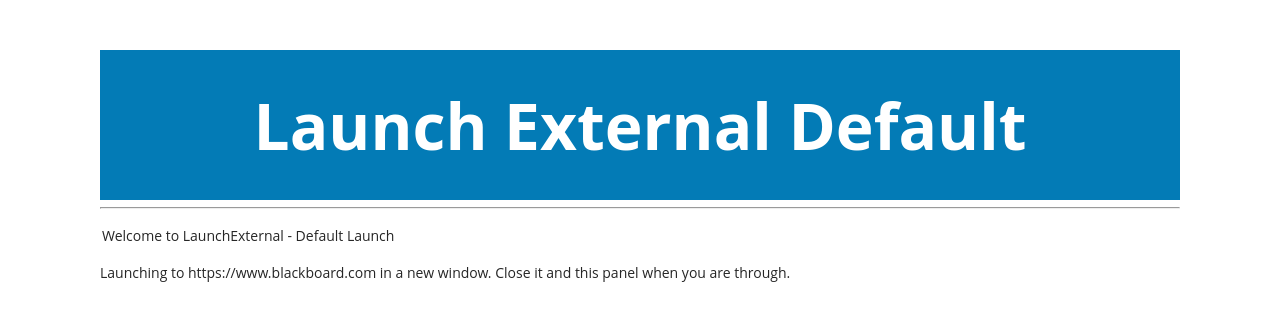
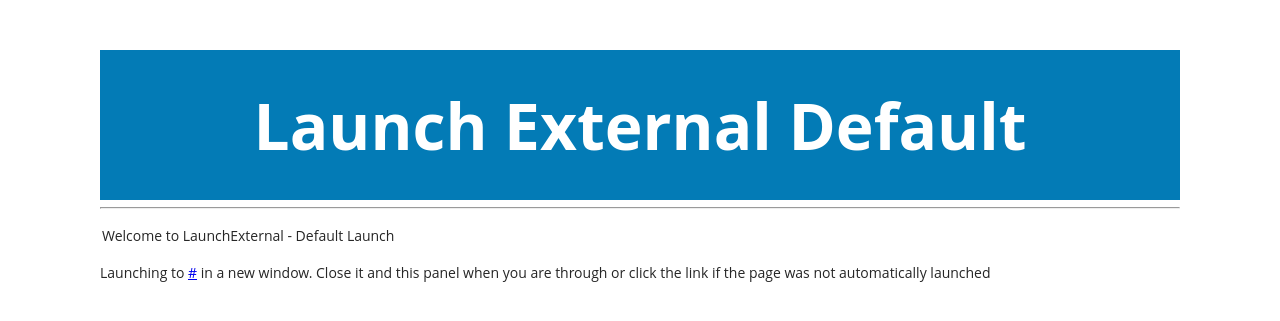
Before and after one commit to mark-b-kauffman/LaunchExternalJWKS, a Flask app: template app/templates/helloworld.html in a window 1280 px wide. Shown: the top 321 px of the page. Run offline with Flask 2, Linux system fonts and the light colour scheme; the template is opened without the code that fills it: most values are stand-ins (such as "Sample title", 1, 10 or a date in 2020).

Commit message:
Modified HTML file to avoud issues with multiple URL parameters

```diff
--- a/app/templates/helloworld.html
+++ b/app/templates/helloworld.html
@@ -1,23 +1,25 @@
 <!DOCTYPE html>
 <html lang="en">
-<head>
-  <meta charset="UTF-8">
-  <meta name="viewport" content="width=device-width, initial-scale=1.0">
-  <title>LaunchExternal Default</title>
-</head>
-<body>
-  <link rel="stylesheet" href="/static/style.css">
+  <head>
+    <meta charset="UTF-8" />
+    <meta name="viewport" content="width=device-width, initial-scale=1.0" />
+    <title>LaunchExternal Default</title>
+  </head>
+  <body>
+    <link rel="stylesheet" href="/static/style.css" />
     <header>
-      <h1>
-        Launch External Default
-      </h1>
+      <h1>Launch External Default</h1>
     </header>
     <hr />
-    <p>
-      Welcome to LaunchExternal - Default Launch
-    </p>
-    Launching to https://www.blackboard.com in a new window. Close it and this panel when you are through.
-    <script>window.open('https://www.blackboard.com') </script>
-
-</body>
+    <p>Welcome to LaunchExternal - Default Launch</p>
+    {% autoescape false %} Launching to
+    <a href="{{launch_url}}" id="target_url">{{launch_url}}</a> in a new window.
+    Close it and this panel when you are through or click the link if the page
+    was not automatically launched {% endautoescape %}
+    <script>
+      {% autoescape false %}
+      window.open("{{ launch_url }}");
+      {% endautoescape %}
+    </script>
+  </body>
 </html>
```
